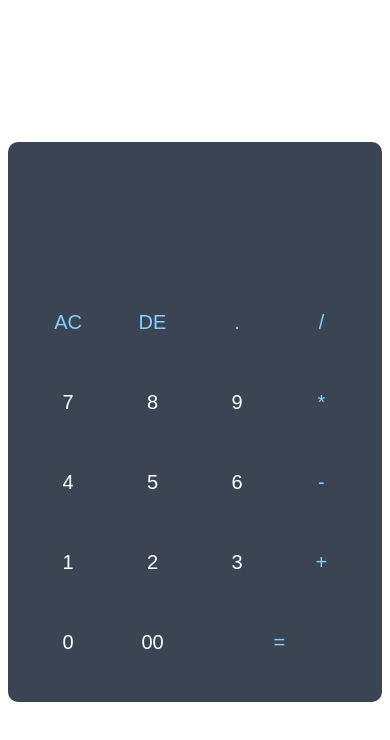
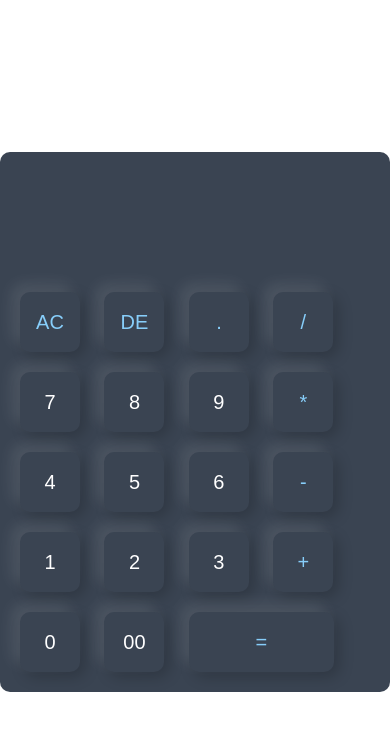
Before and after one commit to Adityaakr/CalcSwift, a plain HTML site: page index.html in a window 390 px wide. Drawn offline with Linux system fonts and the light colour scheme.

Commit message:
initial commit

```diff
--- a/index.html
+++ b/index.html
@@ -4,9 +4,11 @@
 <head>
     <meta charset="UTF-8">
     <meta name="viewport" content="width, initial-scale=1.0">
-    <title>Calculator with js</title>
+    <title>CalcSwift</title>
     <link rel="stylesheet" href="style.css">
 </head>
+
+<body>
     <div class="container">
         <div class="calculator">
             <form>
@@ -15,35 +17,32 @@
                 </div>
                 <div>
                     <input type="button" value="AC" onclick="display.value = ''" class="operator">
-                <input type="button" value="DE" onclick="display.value = display.value.toString().slice
-                (0,-1)" class ="operator">
-                <input type="button" value="."  onclick="display.value +='.' "  class ="operator">
-                <input type="button" value="/"  onclick="display.value +='/' "  class ="operator">
+                    <input type="button" value="DE" onclick="display.value = display.value.toString().slice(0, -1)" class="operator">
+                    <input type="button" value="." onclick="display.value +='.' " class="operator">
+                    <input type="button" value="/" onclick="display.value +='/' " class="operator">
                 </div>
                 <div>
                     <input type="button" value="7" onclick="display.value +='7' ">
                     <input type="button" value="8" onclick="display.value +='8' ">
                     <input type="button" value="9" onclick="display.value +='9' ">
-                <input type="button" value="*" onclick="display.value +='*' "  class ="operator">
+                    <input type="button" value="*" onclick="display.value +='*' " class="operator">
                 </div>
                 <div>
                     <input type="button" value="4" onclick="display.value +='4' ">
                     <input type="button" value="5" onclick="display.value +='5' ">
                     <input type="button" value="6" onclick="display.value +='6' ">
-                <input type="button" value="-" onclick="display.value +='-' "  class ="operator">
+                    <input type="button" value="-" onclick="display.value +='-' " class="operator">
                 </div>
                 <div>
                     <input type="button" value="1" onclick="display.value +='1' ">
                     <input type="button" value="2" onclick="display.value +='2' ">
                     <input type="button" value="3" onclick="display.value +='3' ">
-                <input type="button" value="+" onclick="display.value +='+' "  class ="operator">
+                    <input type="button" value="+" onclick="display.value +='+' " class="operator">
+                </div>
                 <div>
                     <input type="button" value="0" onclick="display.value +='0' ">
-                <input type="button" value="00"onclick="display.value +='00' ">
-                <input type="button" value="=" onclick="display.value = eval(display.value)"
-                class="equal  operator" >
-
-            </div>
+                    <input type="button" value="00" onclick="display.value +='00' ">
+                    <input type="button" value="=" onclick="display.value = eval(display.value)" class="equal operator">
                 </div>
             </form>
         </div>
--- a/style.css
+++ b/style.css
@@ -1,57 +1,71 @@
-*{
+* {
     margin: 0;
     padding: 0;
-    font-family: "poppins" , sans-serif;
+    font-family: "poppins", sans-serif;
     box-sizing: border-box;
 }
 
-
-.container{
-    width : 100%;
+.container {
+    width: 100%;
     height: 100vh;
     background: white;
     display: flex;
     align-items: center;
-    justify-content:center;
+    justify-content: center;
 }
 
-.calculator{
+.calculator {
     background: #3a4452;
     padding: 20px;
     border-radius: 10px;
-    border-radius: 10px;
+    width: 100%; /* Add width to make it responsive */
+    max-width: 400px; /* Limit the width on larger screens */
 }
-.calculator form input{
+
+.calculator form input {
     border: 0;
     outline: 0;
     width: 60px;
     height: 60px;
     border-radius: 10px;
-    box-shadow: -8px -8px 15px rgba(255,255,255,0.),5px 5px 15px rgba(0 , 0, 0 ,0.2);
+    box-shadow: -8px -8px 15px rgba(255, 255, 255, 0.1), 5px 5px 15px rgba(0, 0, 0, 0.2);
     background: transparent;
     font-size: 20px;
-    color:white;
+    color: white;
     cursor: pointer;
     margin: 10px;
 }
 
-form .display{
+form .display {
     display: flex;
     justify-content: flex-end;
     margin: 20px 0;
 }
-form .display input{
+
+form .display input {
     text-align: right;
     flex: 1;
     font-size: 45px;
     box-shadow: none;
 }
 
-form input.equal{
+form input.equal {
     width: 145px;
 }
 
-form input.operator{
-    color:lightskyblue;
+form input.operator {
+    color: lightskyblue;
+}
 
+.buttons-row {
+    display: grid;
+    grid-template-columns: repeat(auto-fit, minmax(60px, 1fr));
+    grid-gap: 10px;
+    margin-top: 10px;
 }
+
+@media (max-width: 768px) {
+    .calculator {
+        padding: 10px;
+    }
+}
```
Lines whose indentation alone changed are shown as unchanged.
